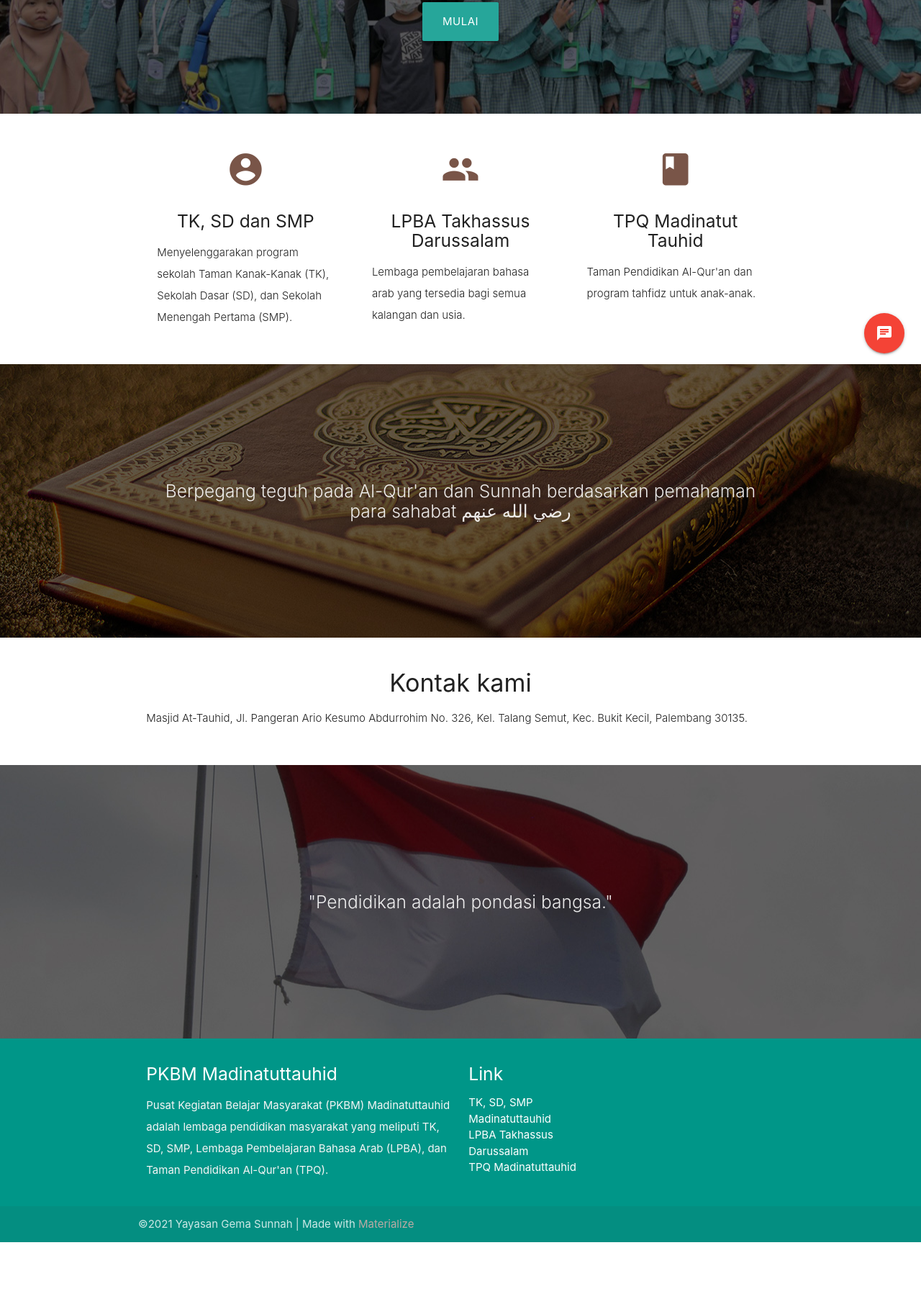
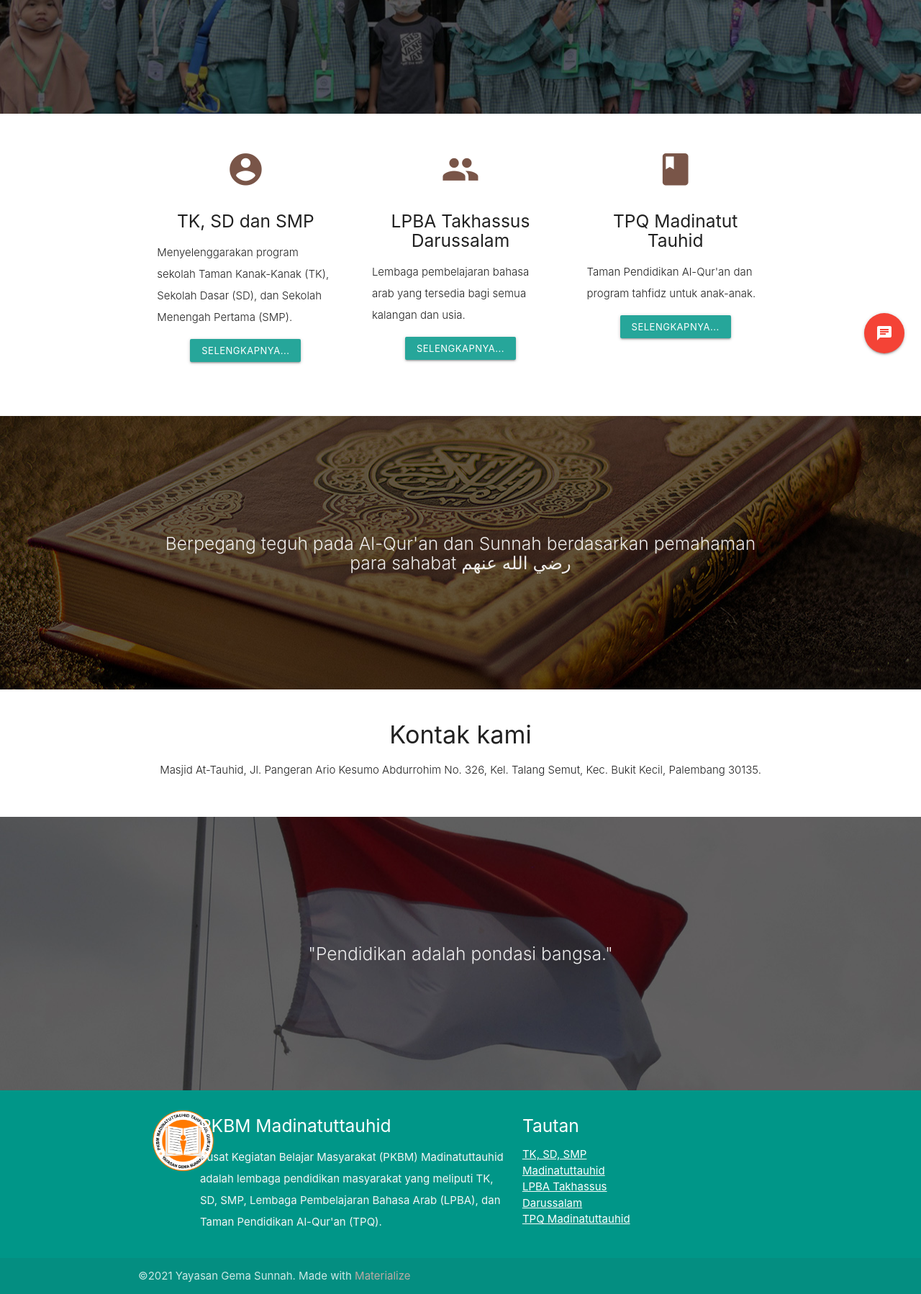
Before and after one commit to gianpratamadev/FrontEndChallenge-001, a plain HTML site: page index.html in a window 1280 px wide. Shown: the part 286-2084 px from the top of the page at 72% size. Before the commit the page ends 2012 px from the top, so only its background shows below. Drawn offline with nearby package versions, Linux system fonts and the light colour scheme.

Commit message:
Update navbar html

```diff
--- a/index.html
+++ b/index.html
@@ -4,7 +4,7 @@
     <meta http-equiv="Content-Type" content="text/html; charset=UTF-8" />
     <meta name="viewport" content="width=device-width, initial-scale=1" />
     <title>PKBM Madinatuttauhid</title>
-
+    <link rel="icon" type="image/x-icon" href="/images/favicon.ico" />
     <!-- CSS  -->
     <link
       href="https://fonts.googleapis.com/icon?family=Material+Icons"
@@ -27,10 +27,14 @@
     <nav class="white" role="navigation">
       <div class="nav-wrapper container">
         <a id="logo-container" href="#" class="brand-logo"
-          ><img src="logo-pkbm.png"
+          ><img src="/images/logo-pkbm.png"
         /></a>
         <ul class="right hide-on-med-and-down">
-          <li><a href="#">Sekolah</a></li>
+          <li>
+            <a class="dropdown-trigger" href="#!" data-target="dropdown1"
+              >Sekolah<i class="material-icons right">arrow_drop_down</i></a
+            >
+          </li>
           <li><a href="#">LPBA</a></li>
           <li><a href="#">TPQ</a></li>
           <li><a href="#">Kontak</a></li>
@@ -38,9 +42,22 @@
             <a href="#"><i class="material-icons">home</i></a>
           </li>
         </ul>
-
+        <ul id="dropdown1" class="dropdown-content">
+          <li><a href="#!">TK</a></li>
+          <li class="divider"></li>
+          <li><a href="#!">SD</a></li>
+          <li class="divider"></li>
+          <li><a href="#!">SMP</a></li>
+        </ul>
         <ul id="nav-mobile" class="sidenav">
-          <li><a href="#">Navbar Link</a></li>
+          <li>
+            <a class="dropdown-trigger" href="#!" data-target="dropdown1"
+              >Sekolah<i class="material-icons right">chevron_right</i></a
+            >
+          </li>
+          <li><a href="#">LPBA</a></li>
+          <li><a href="#">TPQ</a></li>
+          <li><a href="#">Kontak</a></li>
         </ul>
         <a href="#" data-target="nav-mobile" class="sidenav-trigger"
           ><i class="material-icons">menu</i></a
@@ -60,19 +77,11 @@
               PKBM & Tahfidzul Qur'an Kota Palembang
             </h5>
           </div>
-          <div class="row center">
-            <a
-              href=""
-              id="download-button"
-              class="btn-large waves-effect waves-light teal lighten-1"
-              >MULAI</a
-            >
-          </div>
           <br /><br />
         </div>
       </div>
       <div class="parallax">
-        <img src="background1.jpg" alt="Unsplashed background img 1" />
+        <img src="/images/background1.jpg" alt="Unsplashed background img 1" />
       </div>
     </div>
 
@@ -92,6 +101,14 @@
                 Dasar (SD), dan Sekolah Menengah Pertama (SMP).
               </p>
             </div>
+            <div class="row center">
+              <a
+                href="#"
+                id="download-button"
+                class="btn-small waves-effect waves-light teal lighten-1"
+                >Selengkapnya...</a
+              >
+            </div>
           </div>
 
           <div class="col s12 m4">
@@ -106,6 +123,14 @@
                 kalangan dan usia.
               </p>
             </div>
+            <div class="row center">
+              <a
+                href="#"
+                id="download-button"
+                class="btn-small waves-effect waves-light teal lighten-1"
+                >Selengkapnya...</a
+              >
+            </div>
           </div>
 
           <div class="col s12 m4">
@@ -119,6 +144,14 @@
                 Taman Pendidikan Al-Qur'an dan program tahfidz untuk anak-anak.
               </p>
             </div>
+          </div>
+          <div class="row center">
+            <a
+              href="#"
+              id="download-button"
+              class="btn-small waves-effect waves-light teal lighten-1"
+              >Selengkapnya...</a
+            >
           </div>
         </div>
       </div>
@@ -136,7 +169,7 @@
         </div>
       </div>
       <div class="parallax">
-        <img src="background2.jpg" alt="Unsplashed background img 2" />
+        <img src="/images/background2.jpg" alt="Unsplashed background img 2" />
       </div>
     </div>
 
@@ -146,7 +179,7 @@
           <div class="col s12 center">
             <h3><i class="mdi-content-send brown-text"></i></h3>
             <h4>Kontak kami</h4>
-            <p class="left-align light">
+            <p class="center-align light">
               Masjid At-Tauhid, Jl. Pangeran Ario Kesumo Abdurrohim No. 326,
               Kel. Talang Semut, Kec. Bukit Kecil, Palembang 30135.
             </p>
@@ -166,7 +199,7 @@
         </div>
       </div>
       <div class="parallax">
-        <img src="background3.jpg" alt="Unsplashed background img 3" />
+        <img src="/images/background3.jpg" alt="Unsplashed background img 3" />
       </div>
     </div>
     <div class="fixed-action-btn">
@@ -192,6 +225,13 @@
     <footer class="page-footer teal">
       <div class="container">
         <div class="row">
+          <div class="col l1 s12">
+            <img
+              src="/images/logo-pkbm-large.png"
+              height="100px"
+              class="center-align"
+            />
+          </div>
           <div class="col l6 s12">
             <h5 class="white-text">PKBM Madinatuttauhid</h5>
             <p class="grey-text text-lighten-4">
@@ -202,15 +242,21 @@
             </p>
           </div>
           <div class="col l3 s12">
-            <h5 class="white-text">Link</h5>
+            <h5 class="white-text">Tautan</h5>
             <ul>
               <li>
-                <a class="white-text" href="#!">TK, SD, SMP Madinatuttauhid</a>
+                <a class="white-text" href="#!"
+                  ><u>TK, SD, SMP Madinatuttauhid</u></a
+                >
               </li>
               <li>
-                <a class="white-text" href="#!">LPBA Takhassus Darussalam</a>
+                <a class="white-text" href="#!"
+                  ><u>LPBA Takhassus Darussalam</u></a
+                >
               </li>
-              <li><a class="white-text" href="#!">TPQ Madinatuttauhid</a></li>
+              <li>
+                <a class="white-text" href="#!"><u>TPQ Madinatuttauhid</u></a>
+              </li>
             </ul>
           </div>
         </div>
@@ -221,7 +267,7 @@
             new Date().getFullYear() > 2012 &&
               document.write("©" + new Date().getFullYear());
           </script>
-          Yayasan Gema Sunnah | Made with
+          Yayasan Gema Sunnah. Made with
           <a class="brown-text text-lighten-3" href="http://materializecss.com"
             >Materialize</a
           >
--- a/js/init.js
+++ b/js/init.js
@@ -3,5 +3,6 @@
     $(".sidenav").sidenav();
     $(".parallax").parallax();
     $(".fixed-action-btn").floatingActionButton();
+    $(".dropdown-trigger").dropdown();
   }); // end of document ready
 })(jQuery); // end of jQuery name space
```
Also changed, not shown: .codesandbox/workspace.json (added), images/background1.jpg (renamed from background1.jpg), images/background2.jpg (renamed from background2.jpg), images/background3.jpg (renamed from background3.jpg), images/favicon.ico (added), images/logo-pkbm-large.png (renamed from log-pkbm-large.png), images/logo-pkbm.png (renamed from logo-pkbm.png).
